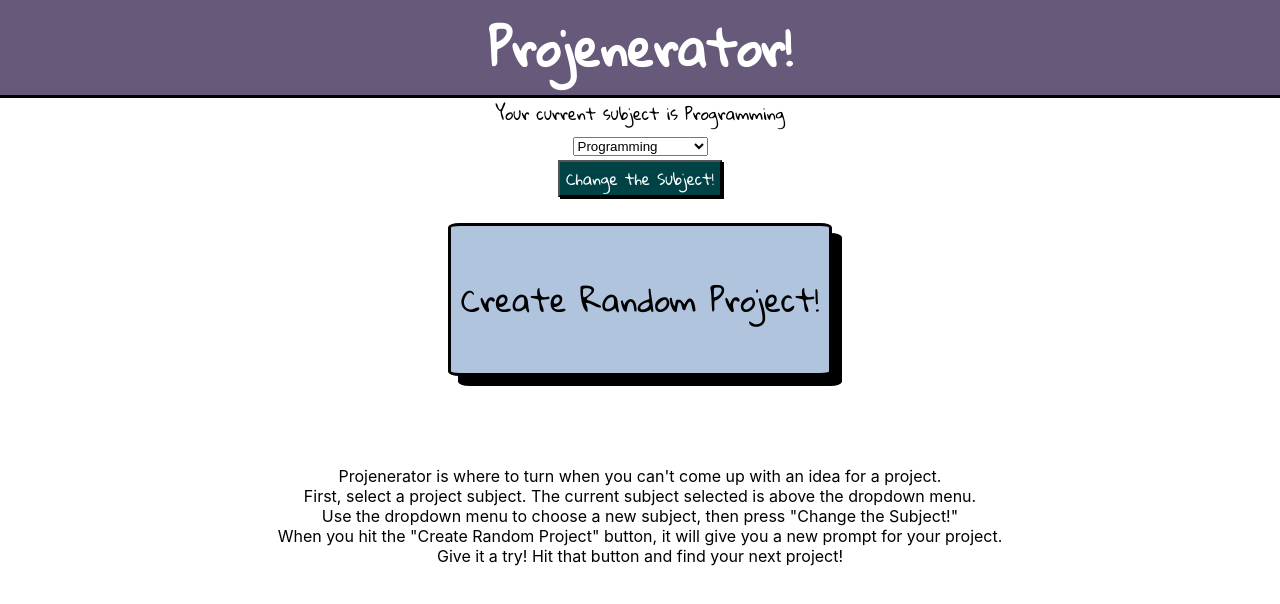
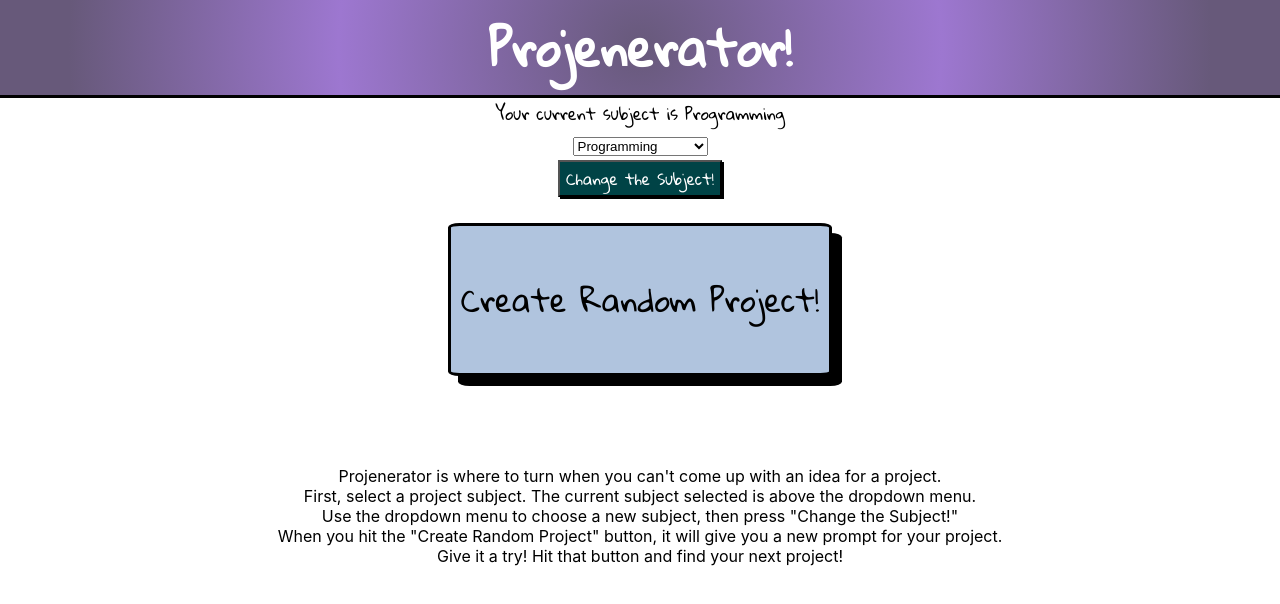
Before and after one commit to AurumValian/projenerator, a React (Create React App) app: page / in a window 1280 px wide. Shown: the top 604 px of the page. Built offline with nearby package versions, Linux system fonts and the light colour scheme.

Commit message:
Add new color scheme to header

```diff
--- a/src/App/App.js
+++ b/src/App/App.js
@@ -49,7 +49,7 @@ class App extends Component {
       "Programming" : newSubject === "persuasiveTopics" ?
       "Persuasive Essays" : "";
       this.removeSubjectClasses();
-      this.addSubjectClass(newSubject);
+      // this.addSubjectClass(newSubject);
     this.setState({api: {}, audience: "", subject: newSubject, subjectName: subjectName, persuasiveTopic: {}})
   }
 
--- a/src/Header/Header.css
+++ b/src/Header/Header.css
@@ -3,7 +3,8 @@ header {
   grid-template-columns: 1fr 2fr 1fr;
   height: 100%;
   border-bottom: 3px solid black;
-  background-color: #67597A;
+  background: rgb(103,89,122);
+  background: radial-gradient(circle, rgba(103,89,122,1) 0%, rgba(157,119,208,1) 47%, rgba(103,89,122,1) 89%, rgba(103,89,122,1) 100%);
   color: white;
   font-family: Gloria;
   font-size: 24px;
```
